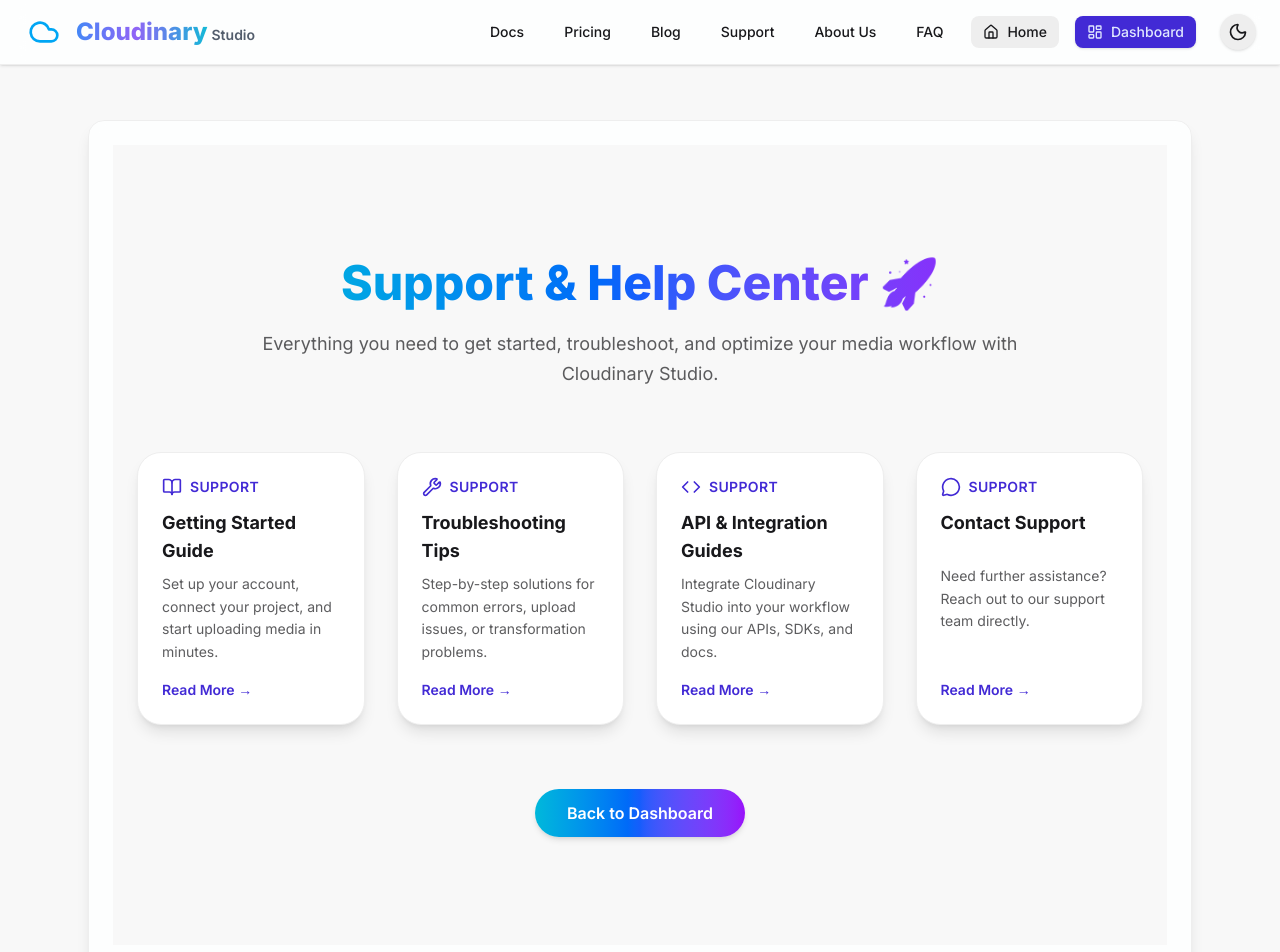
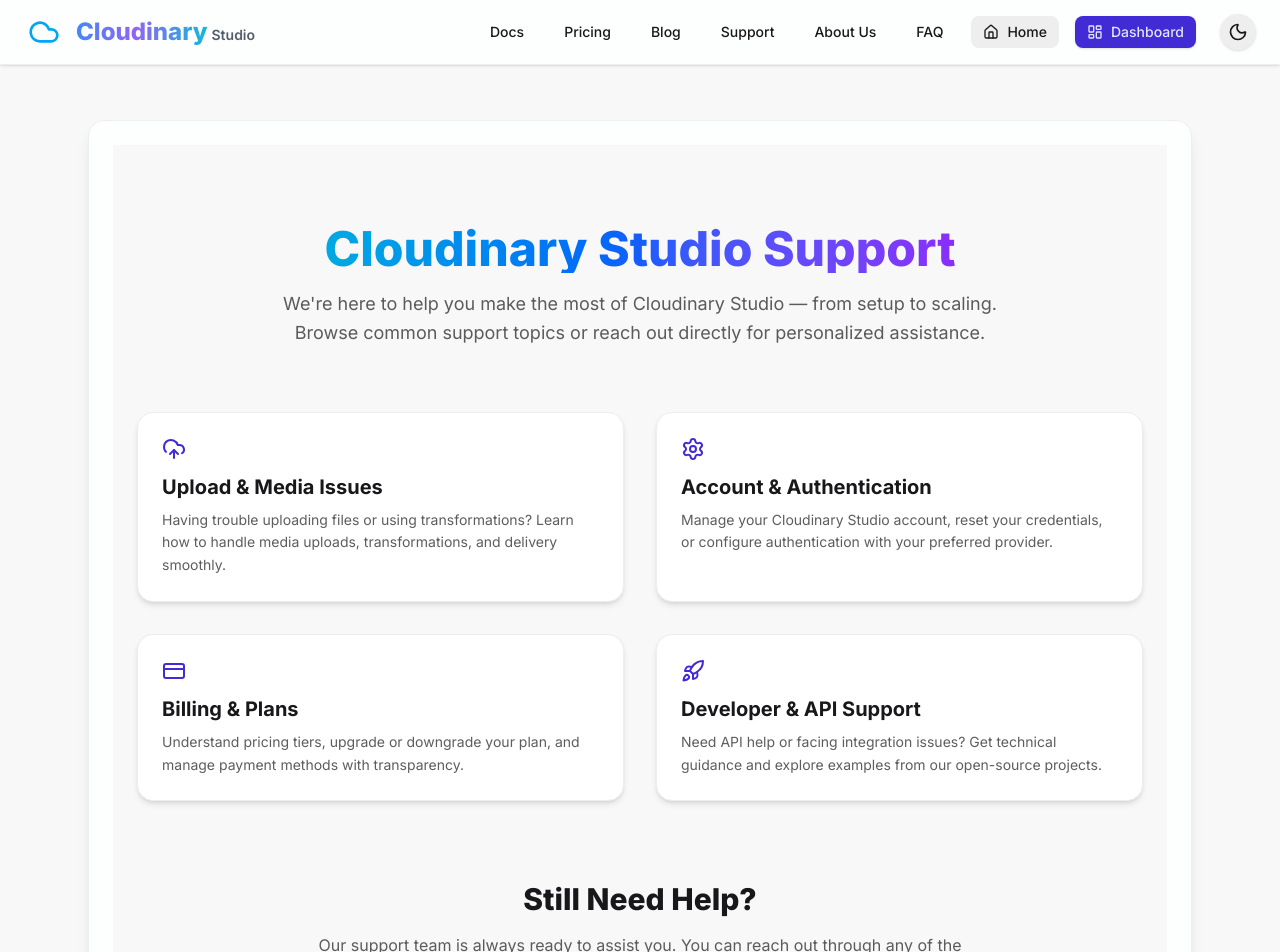
Before and after one commit to anuj-singal/Cloudinary--saas, a Next.js app: page /support in a window 1280 px wide. Shown: the top 952 px of the page. Built offline with nearby package versions, Linux system fonts and the light colour scheme.

Commit message:
support done

```diff
--- a/app/(info)/support/page.tsx
+++ b/app/(info)/support/page.tsx
@@ -1,112 +1,103 @@
-// app/docs/page.tsx
 "use client";
 
+import { MailIcon, GithubIcon, LinkedinIcon, UploadCloudIcon, CreditCardIcon, SettingsIcon, HelpCircleIcon, RocketIcon } from "lucide-react";
 import Link from "next/link";
-import { motion } from "framer-motion";
-import { BookOpenIcon, WrenchIcon, CodeIcon, MessageCircleIcon } from "lucide-react";
 
-const supportSections = [
+export default function SupportPage() {
+  const categories = [
     {
-    id: 1,
-    title: "Getting Started Guide",
-    description: "Set up your account, connect your project, and start uploading media in minutes.",
-    icon: <BookOpenIcon className="w-5 h-5 text-primary" />,
-    link: "#",
+      title: "Upload & Media Issues",
+      description:
+        "Having trouble uploading files or using transformations? Learn how to handle media uploads, transformations, and delivery smoothly.",
+      icon: <UploadCloudIcon className="w-6 h-6 text-primary" />,
     },
     {
-    id: 2,
-    title: "Troubleshooting Tips",
-    description: "Step-by-step solutions for common errors, upload issues, or transformation problems.",
-    icon: <WrenchIcon className="w-5 h-5 text-primary" />,
-    link: "#",
+      title: "Account & Authentication",
+      description:
+        "Manage your Cloudinary Studio account, reset your credentials, or configure authentication with your preferred provider.",
+      icon: <SettingsIcon className="w-6 h-6 text-primary" />,
     },
     {
-    id: 3,
-    title: "API & Integration Guides",
-    description: "Integrate Cloudinary Studio into your workflow using our APIs, SDKs, and docs.",
-    icon: <CodeIcon className="w-5 h-5 text-primary" />,
-    link: "#",
+      title: "Billing & Plans",
+      description:
+        "Understand pricing tiers, upgrade or downgrade your plan, and manage payment methods with transparency.",
+      icon: <CreditCardIcon className="w-6 h-6 text-primary" />,
     },
     {
-    id: 4,
-    title: "Contact Support",
-    description: "Need further assistance? Reach out to our support team directly.",
-    icon: <MessageCircleIcon className="w-5 h-5 text-primary" />,
-    link: "#",
+      title: "Developer & API Support",
+      description:
+        "Need API help or facing integration issues? Get technical guidance and explore examples from our open-source projects.",
+      icon: <RocketIcon className="w-6 h-6 text-primary" />,
     },
   ];
 
-export default function SupportPage() {
   return (
-    <div className="min-h-screen flex flex-col items-center justify-center px-6 py-20 transition-colors duration-500 bg-base-200 text-base-content">
+    <div className="min-h-screen flex flex-col items-center justify-start px-6 py-20 bg-base-200 text-base-content">
       {/* HEADER */}
-      <motion.div
-        initial={{ opacity: 0, y: -30 }}
-        animate={{ opacity: 1, y: 0 }}
-        transition={{ duration: 0.6 }}
-        className="text-center max-w-3xl mb-16"
-      >
-        <h1 className="text-5xl font-extrabold mb-4 bg-gradient-to-r from-cyan-500 via-blue-600 to-purple-600 bg-clip-text text-transparent leading-tight">
-          Support & Help Center 🚀
+      <div className="text-center mb-16 max-w-3xl">
+        <h1 className="text-5xl font-extrabold mb-4 bg-gradient-to-r from-cyan-500 via-blue-600 to-purple-600 bg-clip-text text-transparent">
+          Cloudinary Studio Support
         </h1>
-        <p className="text-base-content/70 text-lg leading-relaxed">
-          Everything you need to get started, troubleshoot, and optimize your media workflow with Cloudinary Studio.
-        </p>
-      </motion.div>
-
-      {/* SUPPORT GRID */}
-      <motion.div
-        initial={{ opacity: 0 }}
-        animate={{ opacity: 1 }}
-        transition={{ delay: 0.3, duration: 0.6 }}
-        className="grid grid-cols-1 sm:grid-cols-2 lg:grid-cols-4 gap-8 max-w-6xl w-full"
-      >
-        {supportSections.map((section) => (
-          <motion.div
-            key={section.id}
-            whileHover={{ scale: 1.03 }}
-            transition={{ type: "spring", stiffness: 200, damping: 12 }}
-            className="bg-base-100 border border-base-300 rounded-3xl shadow-lg overflow-hidden flex flex-col p-6 hover:shadow-xl transition-all duration-300"
-          >
-            {/* ICON */}
-            <div className="flex items-center gap-2 mb-3 text-primary">
-              {section.icon}
-              <span className="font-semibold text-sm uppercase tracking-wide">Support</span>
-            </div>
-
-            {/* TITLE + DESCRIPTION */}
-            <div className="flex-1">
-              <h2 className="text-lg font-bold mb-2 min-h-[48px]">{section.title}</h2>
-              <p className="text-base-content/70 text-sm leading-relaxed min-h-[64px]">
-                {section.description}
+        <p className="text-lg text-base-content/70 leading-relaxed">
+          We're here to help you make the most of Cloudinary Studio — from setup to scaling.
+          Browse common support topics or reach out directly for personalized assistance.
         </p>
       </div>
 
-            {/* LINK BUTTON */}
+      {/* SUPPORT CATEGORIES */}
+      <div className="grid grid-cols-1 sm:grid-cols-2 lg:grid-cols-2 gap-8 max-w-5xl w-full mb-20">
+        {categories.map((item, index) => (
+          <div
+            key={index}
+            className="bg-base-100 rounded-2xl border border-base-300 shadow-md hover:shadow-xl transition-all duration-300 p-6 flex flex-col items-start"
+          >
+            <div className="mb-3">{item.icon}</div>
+            <h3 className="text-xl font-bold mb-2">{item.title}</h3>
+            <p className="text-sm text-base-content/70 leading-relaxed">
+              {item.description}
+            </p>
+          </div>
+        ))}
+      </div>
+
+      {/* CONTACT SECTION */}
+      <div className="text-center max-w-2xl">
+        <h2 className="text-3xl font-extrabold mb-4">Still Need Help?</h2>
+        <p className="text-base text-base-content/70 mb-6">
+          Our support team is always ready to assist you.
+          You can reach out through any of the following platforms:
+        </p>
+
+        <div className="flex flex-wrap justify-center gap-4">
           <Link
-              href={section.link}
-              className="mt-4 inline-block text-primary font-semibold text-sm hover:underline"
+            href="mailto:anujsingal203@gmail.com"
+            className="flex items-center gap-2 px-5 py-2 rounded-full bg-primary text-primary-content hover:bg-primary/80 transition"
           >
-              Read More →
+            <MailIcon className="w-4 h-4" /> Gmail
           </Link>
-          </motion.div>
-        ))}
-      </motion.div>
 
-      {/* CTA BUTTON */}
-      <motion.div
-        initial={{ opacity: 0, y: 40 }}
-        animate={{ opacity: 1, y: 0 }}
-        transition={{ duration: 0.6, delay: 0.4 }}
-        className="text-center mt-16"
+          <Link
+            href="https://github.com/anuj-singal"
+            target="_blank"
+            className="flex items-center gap-2 px-5 py-2 rounded-full bg-base-300 hover:bg-base-200 transition"
           >
+            <GithubIcon className="w-4 h-4" /> GitHub
+          </Link>
+
           <Link
-          href="/"
-          className="inline-block px-8 py-3 rounded-full font-semibold shadow-md transition-transform duration-300 hover:scale-105 bg-gradient-to-r from-cyan-500 via-blue-600 to-purple-600 text-white"
+            href="https://linkedin.com/in/anujsingal"
+            target="_blank"
+            className="flex items-center gap-2 px-5 py-2 rounded-full bg-base-300 hover:bg-base-200 transition"
           >
-          Back to Dashboard
+            <LinkedinIcon className="w-4 h-4 text-blue-500" /> LinkedIn
           </Link>
-      </motion.div>
+        </div>
+      </div>
+
+      {/* FOOTNOTE */}
+      <p className="text-sm text-base-content/60 mt-12 text-center">
+        © {new Date().getFullYear()} Cloudinary Studio — All rights reserved.
+      </p>
     </div>
   );
 }
```
Lines whose indentation alone changed are shown as unchanged.
